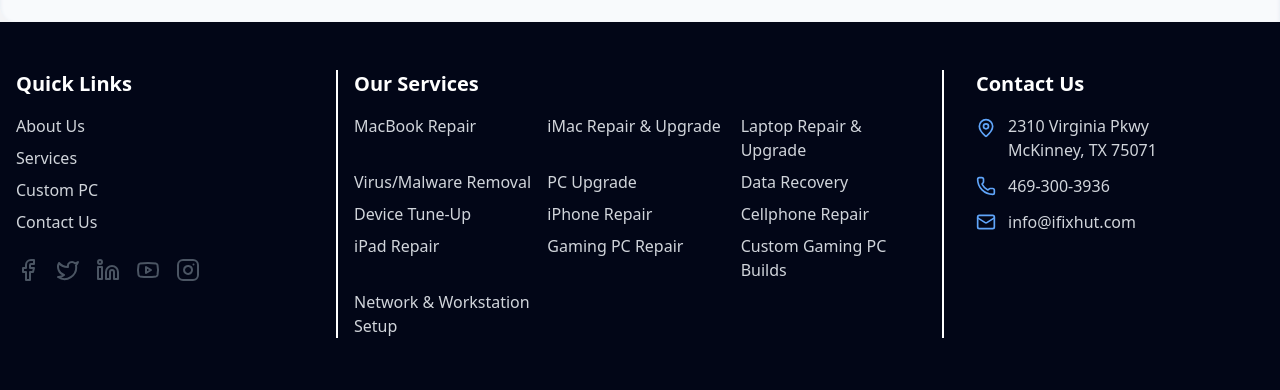
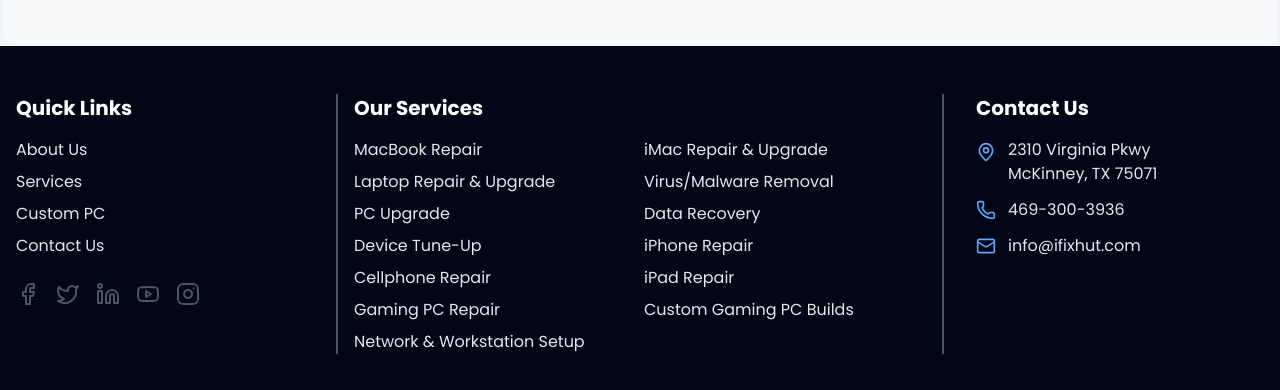
Before and after one commit to Aweksha/IFixHut, a React (Vite) app: page / in a window 1280 px wide. Shown: the part 4152-4542 px from the top of the page. Built offline with nearby package versions, Linux system fonts and the light colour scheme.

Commit message:
Global Style Changes

```diff
--- a/src/components/Footer/ContactInfo.tsx
+++ b/src/components/Footer/ContactInfo.tsx
@@ -13,18 +13,18 @@
         >
             <div className="flex items-start space-x-3">
             <MapPin className="w-5 h-5 text-blue-400 mt-1" />
-            <p className="text-gray-300">
+            <p className="text-gray-200">
                 2310 Virginia Pkwy<br />
                 McKinney, TX 75071
             </p>
             </div>
             <div className="flex items-center space-x-3">
             <Phone className="w-5 h-5 text-blue-400" />
-            <p className="text-gray-300">469-300-3936</p>
+            <p className="text-gray-200">469-300-3936</p>
             </div>
             <div className="flex items-center space-x-3">
             <Mail className="w-5 h-5 text-blue-400" />
-            <p className="text-gray-300">info@ifixhut.com</p>
+            <p className="text-gray-200">info@ifixhut.com</p>
             </div>
         </motion.div>
         </div>
--- a/src/components/Footer/QuickLinks.tsx
+++ b/src/components/Footer/QuickLinks.tsx
@@ -22,7 +22,7 @@
             >
                 <Link
                 to={link.path}
-                className="text-gray-300 hover:text-blue-400 transition-colors duration-200"
+                className="text-gray-200 hover:text-blue-400 transition-colors duration-200"
                 >
                 {link.name}
                 </Link>
--- a/src/components/Footer/ServiceLinks.tsx
+++ b/src/components/Footer/ServiceLinks.tsx
@@ -19,9 +19,9 @@
 
     export default function ServiceLinks() {
     return (
-        <div className="space-y-4 border-white border-r-2 border-l-2 px-4">
+        <div className="space-y-4 border-slate-600 border-r-2 border-l-2 px-4">
         <h3 className="text-xl font-bold text-white">Our Services</h3>
-        <div className="grid grid-cols-1 md:grid-cols-2 lg:grid-cols-3 gap-2">
+        <div className="grid grid-cols-1 md:grid-cols-2 lg:grid-cols-2 gap-2">
             {services.map((service, index) => (
             <motion.div
                 key={service.path}
@@ -31,7 +31,7 @@
             >
                 <Link
                 to={service.path}
-                className="text-gray-300 hover:text-blue-400 transition-colors duration-200 block"
+                className=" text-md text-gray-200 hover:text-blue-500 transition-colors duration-200 block"
                 >
                 {service.name}
                 </Link>
--- a/src/pages/About.tsx
+++ b/src/pages/About.tsx
@@ -1,6 +1,7 @@
 import { Award, Clock, Shield } from 'lucide-react';
 import { Link } from 'react-router-dom';
 import { motion } from "framer-motion";
+import TechniciansSection from '../components/TechniciansSection';
 
 export default function About() {
   return (
@@ -85,6 +86,7 @@
             Contact Us
           </Link>
         </div>
+        <TechniciansSection/>
       </div>
     </div>
   );
--- a/src/styles/globals.css
+++ b/src/styles/globals.css
@@ -1,6 +1,11 @@
-/* Global scrollbar styles */
+@import url('https://fonts.googleapis.com/css2?family=Poppins:ital,wght@0,100;0,200;0,300;0,400;0,500;0,600;0,700;0,800;0,900;1,100;1,200;1,300;1,400;1,500;1,600;1,700;1,800;1,900&display=swap');
+
+/* Global styles */
 html {
     scroll-behavior: smooth !important;
+    font-family: "Poppins", serif;
+    font-weight: 400;
+    font-style: normal;
 }
 
 /* Firefox scrollbar */
```
